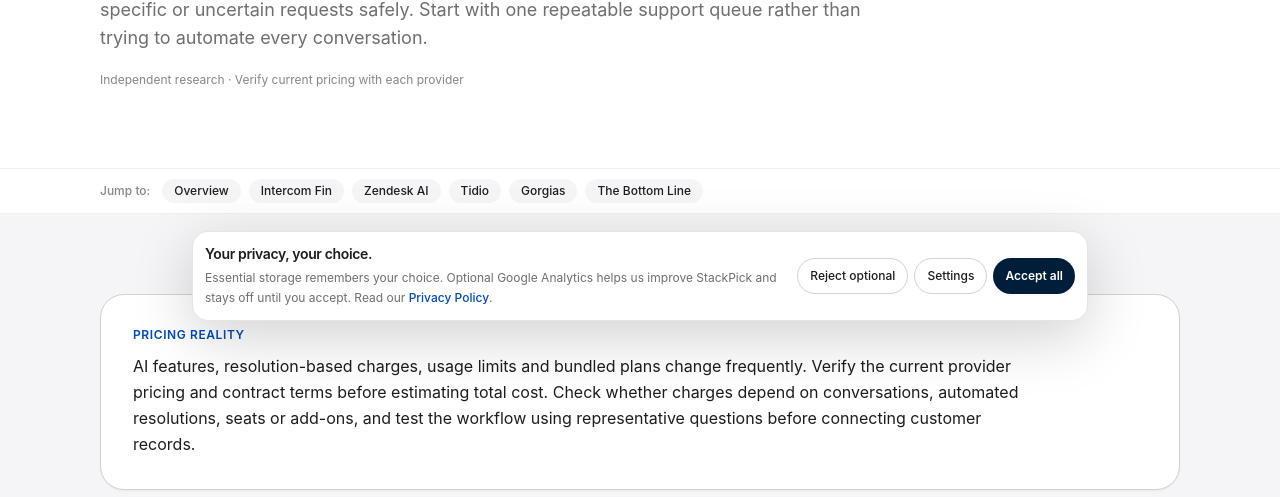
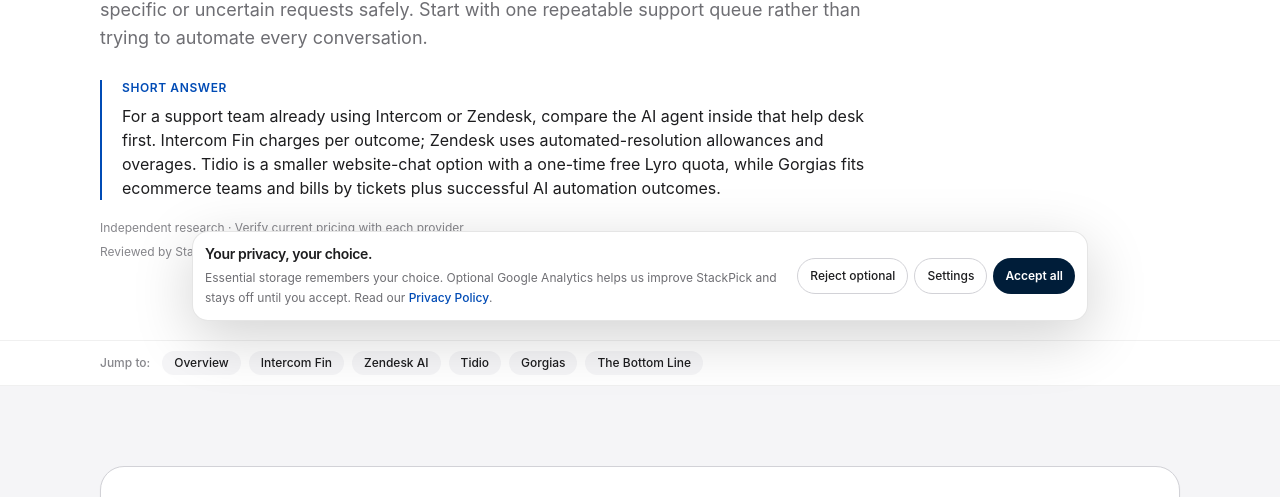
Before and after one commit to LinukaBandara/StackPick, a Next.js app: page /best/ai-customer-support-tools in a window 1280 px wide. Shown: the part 455-952 px from the top of the page. Built offline with nearby package versions, Linux system fonts and the light colour scheme; no server answers.

Commit message:
Add primary pricing and resolution billing evidence

```diff
--- a/app/best/ai-customer-support-tools/page.tsx
+++ b/app/best/ai-customer-support-tools/page.tsx
@@ -13,36 +13,38 @@ export default function Page() {
     <ComparisonArticle
       title="Best AI Customer Support Tools"
       slug="ai-customer-support-tools"
+      reviewedOn="2026-11-07"
       intro="AI support tools can draft replies, answer routine questions from approved content or assist an existing help desk. The right choice depends on where customer conversations happen, how complex your policies are and whether the system can hand off account-specific or uncertain requests safely. Start with one repeatable support queue rather than trying to automate every conversation."
-      pricingNote="AI features, resolution-based charges, usage limits and bundled plans change frequently. Verify the current provider pricing and contract terms before estimating total cost. Check whether charges depend on conversations, automated resolutions, seats or add-ons, and test the workflow using representative questions before connecting customer records."
+      quickAnswer="For a support team already using Intercom or Zendesk, compare the AI agent inside that help desk first. Intercom Fin charges per outcome; Zendesk uses automated-resolution allowances and overages. Tidio is a smaller website-chat option with a one-time free Lyro quota, while Gorgias fits ecommerce teams and bills by tickets plus successful AI automation outcomes."
+      pricingNote="Provider pricing and usage rules checked November 7, 2026. Intercom Fin is US$0.99 per outcome, in addition to Intercom seat costs when using the full platform; Zendesk uses automated-resolution allowances with committed and pay-as-you-go overage rates. Tidio's free Lyro allowance is a one-time 50 conversations, not a monthly free quota. Gorgias bills for helpdesk tickets and may add an AI automation fee when the AI resolves a ticket without human handoff. These units are not directly comparable; confirm local currency, taxes, plan tier and exact billing definition before estimating cost."
       tools={[
         {
           name: "Intercom Fin",
           bestFor: "Teams that want AI answers within a customer-support platform",
-          freeOption: "Check current provider terms and how AI resolutions are billed.",
+          freeOption: "All Intercom plans include Fin access; Fin is billed at US$0.99 per outcome. Full Intercom plans also have per-seat subscription charges. Using Fin with an existing helpdesk has no seat fee, but a minimum monthly commitment may apply.",
           tradeoff: "Answer quality depends on maintained support content, clear escalation rules and fit with your existing support workflow.",
-          url: "https://www.intercom.com/fin",
+          url: "https://www.intercom.com/pricing",
         },
         {
           name: "Zendesk AI",
           bestFor: "Businesses already using Zendesk for tickets and help-desk operations",
-          freeOption: "Check which AI features are included in your current plan and which require an add-on.",
+          freeOption: "The US pricing page lists Suite Team at US$55/agent/month billed annually and includes AI agents, with 5 automated resolutions per agent/month; extra committed resolutions are US$1.50 and pay-as-you-go resolutions US$2.00 on the published page. Verify your plan's included allowance.",
           tradeoff: "The total setup and cost depend on your Zendesk plan, configuration and the AI capabilities you actually enable.",
-          url: "https://www.zendesk.com/ai/",
+          url: "https://www.zendesk.com/pricing/",
         },
         {
           name: "Tidio",
           bestFor: "Smaller businesses exploring website chat and AI-assisted conversations",
-          freeOption: "Verify current conversation allowances, AI usage and feature availability on the official pricing page.",
+          freeOption: "The Free plan lists 50 human billable conversations/month and a one-time 50 Lyro AI conversation allowance. The AI quota does not reset monthly unless you purchase a paid Lyro package; paid quotas range from 50 to 1,000 conversations/month.",
           tradeoff: "Plan limits and automation capabilities may matter as chat volume grows; test the real workload before committing.",
-          url: "https://www.tidio.com/",
+          url: "https://www.tidio.com/pricing/",
         },
         {
           name: "Gorgias",
           bestFor: "Ecommerce teams that want customer support connected to store workflows",
           freeOption: "Check current pricing, ticket or usage allowances and AI-specific charges.",
           tradeoff: "It is most relevant when ecommerce integrations are central to support; a general service business may not need that setup.",
-          url: "https://www.gorgias.com/",
+          url: "https://www.gorgias.com/pricing",
         },
       ]}
       bottomLine="Choose by the channel your customers already use and the work the tool can safely resolve. A useful pilot should reduce repeat effort without increasing incorrect answers, repeat contacts or customer frustration. Keep a clear route to a person, and verify the current plan and billing model before choosing."
```
